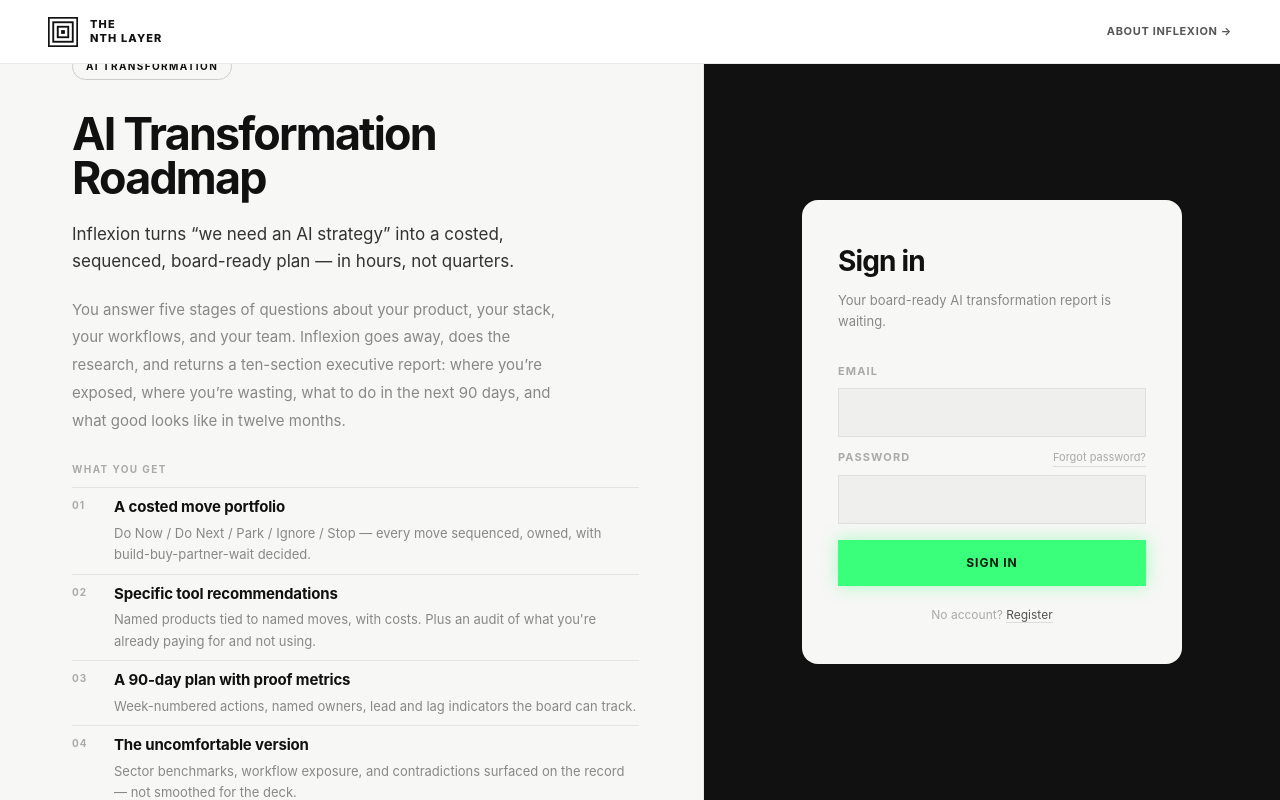
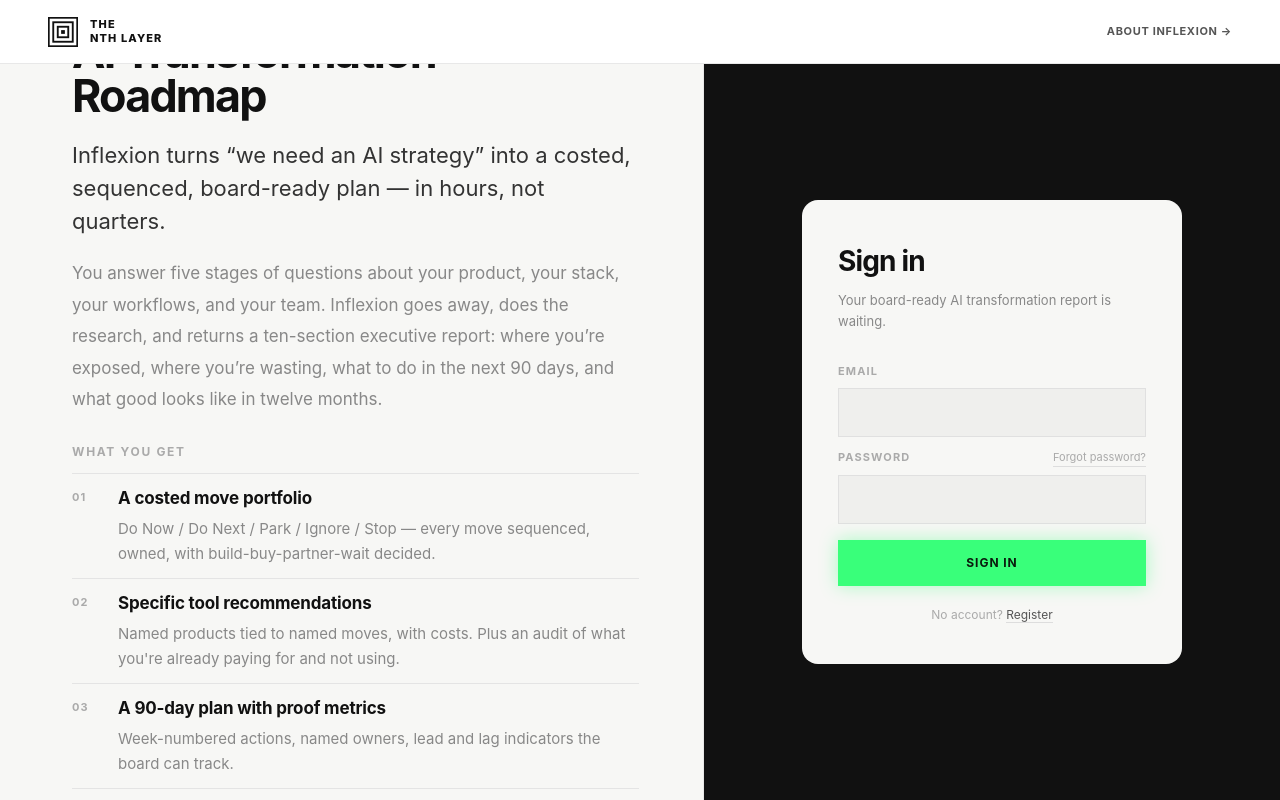
Before and after one commit to mathewdewstowe/openclaw, a Next.js app in the folder nthlayer-portal/: page /login in a window 1280 px wide. Built offline with nearby package versions, Linux system fonts and the light colour scheme.

Commit message:
Login: widen marketing copy text to maxWidth 700

```diff
--- a/nthlayer-portal/src/app/login/page.tsx
+++ b/nthlayer-portal/src/app/login/page.tsx
@@ -246,26 +246,26 @@ export default function LoginPage() {
           </h1>
 
           {/* Subhead */}
-          <p style={{ fontSize: 17, color: "#333", lineHeight: 1.6, maxWidth: 520, marginBottom: 20 }}>
+          <p style={{ fontSize: 22, color: "#333", lineHeight: 1.5, maxWidth: 700, marginBottom: 20 }}>
             Inflexion turns &ldquo;we need an AI strategy&rdquo; into a costed, sequenced, board-ready plan &mdash; in hours, not quarters.
           </p>
 
           {/* Body */}
-          <p style={{ fontSize: 15, color: "#888", lineHeight: 1.85, maxWidth: 500, marginBottom: 28 }}>
+          <p style={{ fontSize: 17, color: "#888", lineHeight: 1.85, maxWidth: 700, marginBottom: 28 }}>
             You answer five stages of questions about your product, your stack, your workflows, and your team. Inflexion goes away, does the research, and returns a ten-section executive report: where you&rsquo;re exposed, where you&rsquo;re wasting, what to do in the next 90 days, and what good looks like in twelve months.
           </p>
 
           {/* Deliverables */}
           <div style={{ display: "flex", flexDirection: "column", gap: 0 }}>
-            <div style={{ fontSize: 10, fontWeight: 700, letterSpacing: "0.14em", textTransform: "uppercase", color: "#aaa", marginBottom: 10 }}>
+            <div style={{ fontSize: 12, fontWeight: 700, letterSpacing: "0.14em", textTransform: "uppercase", color: "#aaa", marginBottom: 12 }}>
               What you get
             </div>
             {DELIVERABLES.map((d) => (
-              <div key={d.n} style={{ borderTop: "1px solid #e4e4e4", padding: "8px 0", display: "grid", gridTemplateColumns: "32px 1fr", gap: 10 }}>
-                <span style={{ fontSize: 10, fontWeight: 700, letterSpacing: "0.1em", color: "#aaa", paddingTop: 2 }}>{d.n}</span>
+              <div key={d.n} style={{ borderTop: "1px solid #e4e4e4", padding: "12px 0", display: "grid", gridTemplateColumns: "36px 1fr", gap: 10 }}>
+                <span style={{ fontSize: 11, fontWeight: 700, letterSpacing: "0.1em", color: "#aaa", paddingTop: 3 }}>{d.n}</span>
                 <div>
-                  <span style={{ display: "block", fontSize: 15, fontWeight: 700, color: "#111", marginBottom: 4, letterSpacing: "-0.01em" }}>{d.title}</span>
-                  <span style={{ display: "block", fontSize: 13, color: "#888", lineHeight: 1.65 }}>{d.body}</span>
+                  <span style={{ display: "block", fontSize: 17, fontWeight: 700, color: "#111", marginBottom: 5, letterSpacing: "-0.01em" }}>{d.title}</span>
+                  <span style={{ display: "block", fontSize: 15, color: "#888", lineHeight: 1.65 }}>{d.body}</span>
                 </div>
               </div>
             ))}
```
